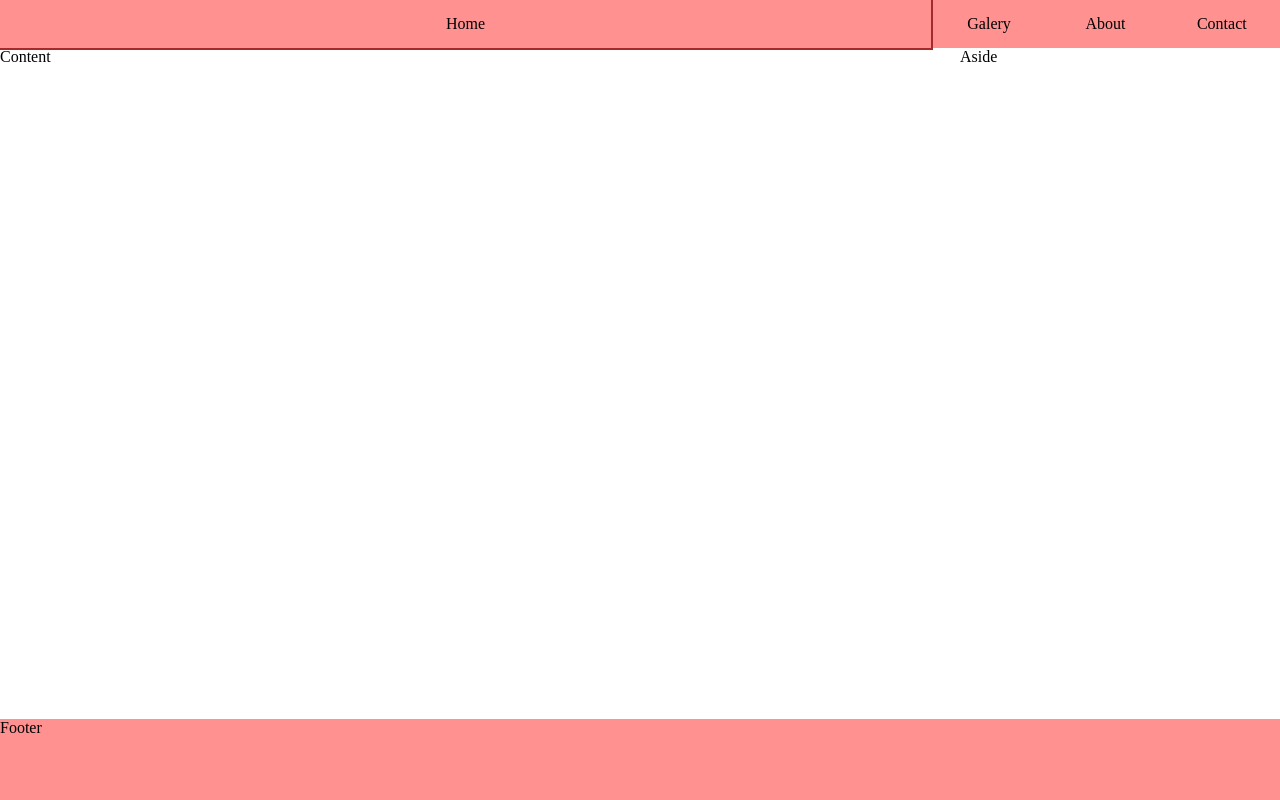
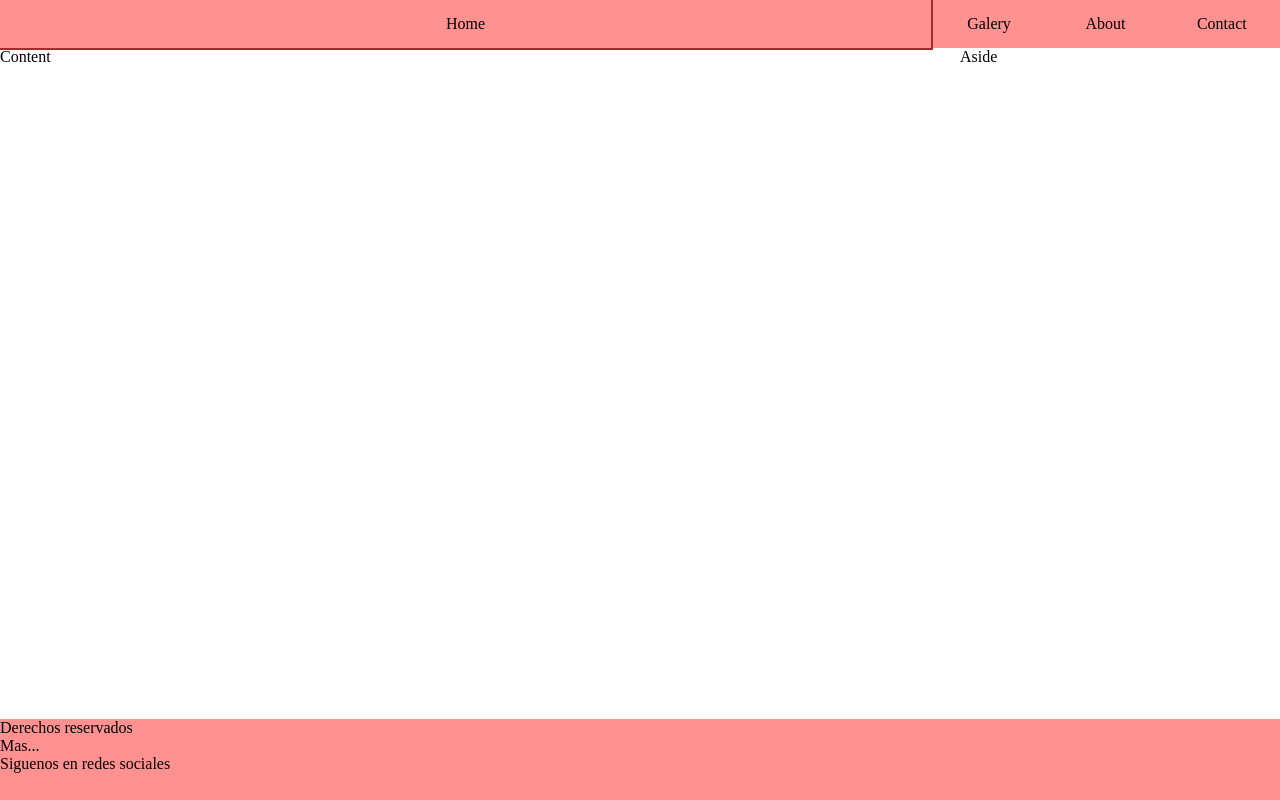
Before and after one commit to ElvisGT/Practica_Flexbox, a plain HTML site: page index.html in a window 1280 px wide. Drawn offline with Linux system fonts and the light colour scheme.

Commit message:
Preparado el footer para aplicarle css

```diff
--- a/index.html
+++ b/index.html
@@ -28,7 +28,11 @@
     </section>
 
     <footer class="footer">
-        Footer
+        <ul class="footer-menu">
+            <li class="footer-items">Derechos reservados</li>
+            <li class="footer-items">Mas...</li>
+            <li class="footer-items">Siguenos en redes sociales</li>
+        </ul>
     </footer>
 </body>
 </html>
```
